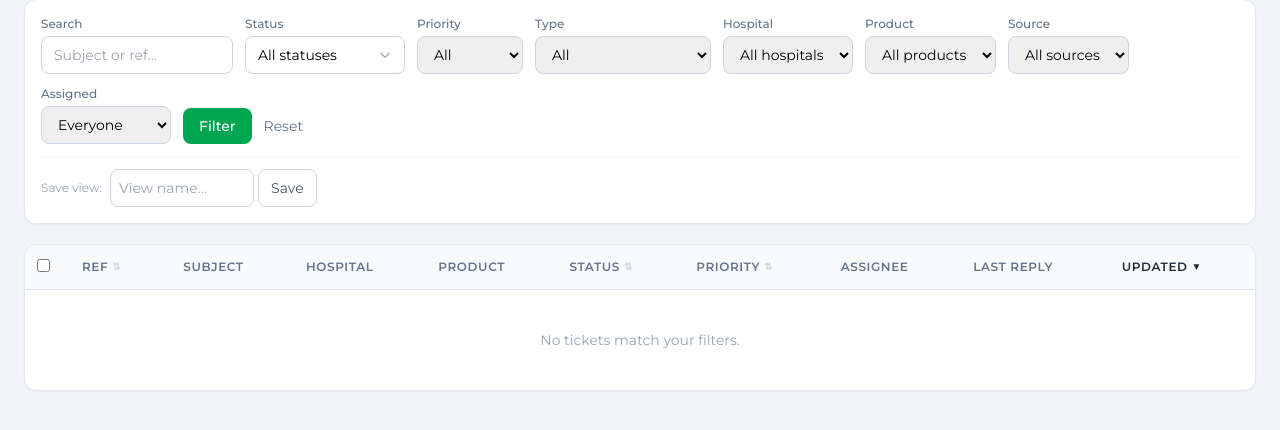
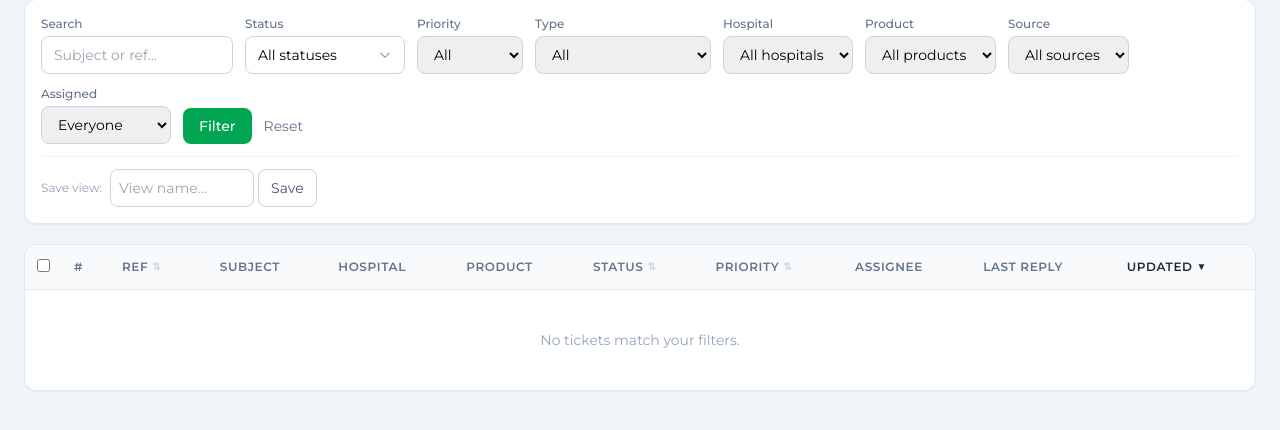
Before and after one commit to AbboudyGeagea/ticketing-support, a Flask app: page /agent/tickets in a window 1280 px wide. Shown: the part 172-602 px from the top of the page. Run offline with Flask 3, Linux system fonts and the light colour scheme; the visitor is signed in with stand-in values (Sample User, id 1); data comes from the database, SQL or seed files in the repository; data that the repository does not hold is empty; parts of the project's set-up code (start-up, migrations or seed data) failed here and were passed over; some libraries are stand-ins or nearby versions.

Commit message:
Add row number column to agent ticket list view
Numbers persist across pagination and any filter/sort combination.

Co-Authored-By: Claude Sonnet 5 <noreply@anthropic.com>

```diff
--- a/app/templates/agent/tickets.html
+++ b/app/templates/agent/tickets.html
@@ -195,6 +195,7 @@ tr[data-status="{{ slug }}"]:hover { background-color: {{ s.color }}30; }
           <th class="px-3 py-3 w-8">
             <input type="checkbox" id="select-all" class="rounded border-slate-300">
           </th>
+          <th class="text-left px-3 py-3 text-xs font-semibold text-slate-500 uppercase tracking-wider w-10">#</th>
           {{ tsort('ref',      'Ref',      'px-5') }}
           <th class="text-left px-4 py-3 text-xs font-semibold text-slate-500 uppercase tracking-wider">Subject</th>
           <th class="text-left px-4 py-3 text-xs font-semibold text-slate-500 uppercase tracking-wider">Hospital</th>
@@ -213,6 +214,7 @@ tr[data-status="{{ slug }}"]:hover { background-color: {{ s.color }}30; }
           <td class="px-3 py-3.5" onclick="event.stopPropagation()">
             <input type="checkbox" name="ticket_ids" value="{{ t.id }}" class="ticket-checkbox rounded border-slate-300">
           </td>
+          <td class="px-3 py-3.5 text-slate-400 text-xs">{{ tickets.per_page * (tickets.page - 1) + loop.index }}</td>
           <td class="px-5 py-3.5 font-mono text-xs text-slate-500">{{ t.ref }}</td>
           <td class="px-4 py-3.5">
             <p class="font-medium text-slate-800 truncate max-w-xs">{{ t.subject }}</p>
@@ -262,7 +264,7 @@ tr[data-status="{{ slug }}"]:hover { background-color: {{ s.color }}30; }
         </tr>
         {% else %}
         <tr>
-          <td colspan="10" class="px-5 py-10 text-center text-slate-400 text-sm">No tickets match your filters.</td>
+          <td colspan="11" class="px-5 py-10 text-center text-slate-400 text-sm">No tickets match your filters.</td>
         </tr>
         {% endfor %}
       </tbody>
```
